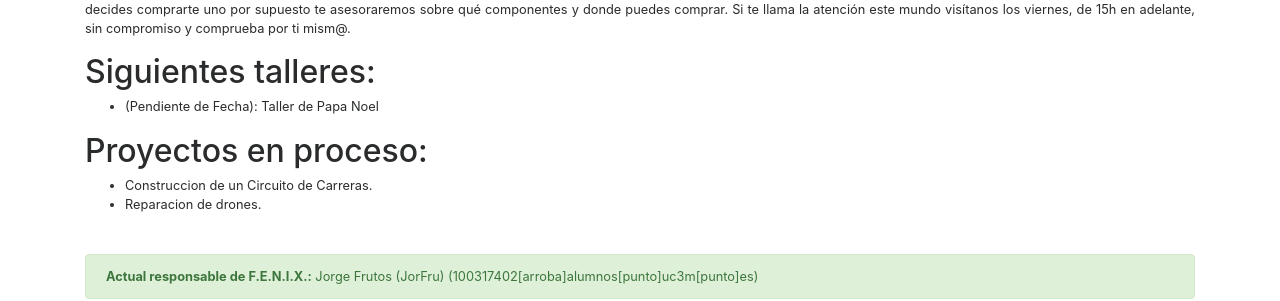
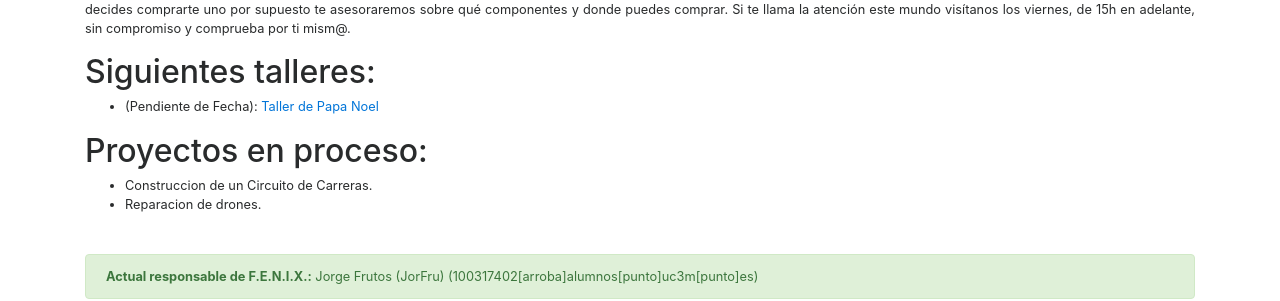
Before and after one commit to asrob-uc3m/asrob-uc3m.github.io, a Jekyll site: the page built from _workgroups/2018-10-02-fenix.markdown, in a window 1280 px wide and 900 px high, scrolled down 902 px. Shown: the part 334-635 px from the top of the window. Built offline with Jekyll 4.4.1, drawn with Linux system fonts in a browser that asks for light colours; part of the change alters nothing that is shown.

```diff
--- a/_workgroups/2018-10-02-fenix.markdown
+++ b/_workgroups/2018-10-02-fenix.markdown
@@ -25,7 +25,7 @@ Nuestra filosofía, y esto es comun en todo ASROB, es que cada uno aporte con lo
 
 ## Siguientes talleres:
 
-  * (Pendiente de Fecha): Taller de Papa Noel
+  * (Pendiente de Fecha): [Taller de Papa Noel](https://github.com/asrob-uc3m/Taller-de-Papa-Noel)
 
 ## Proyectos en proceso:
 
```
